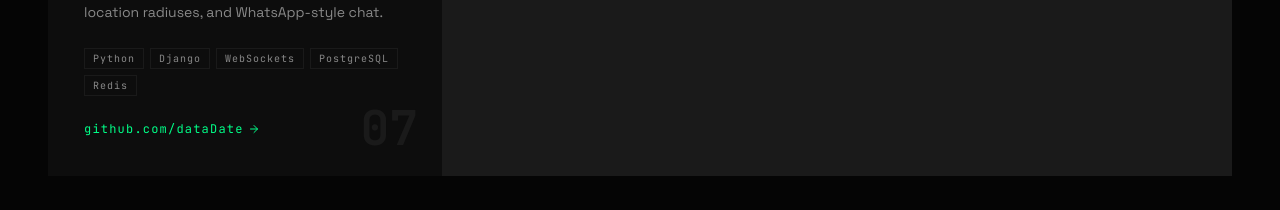
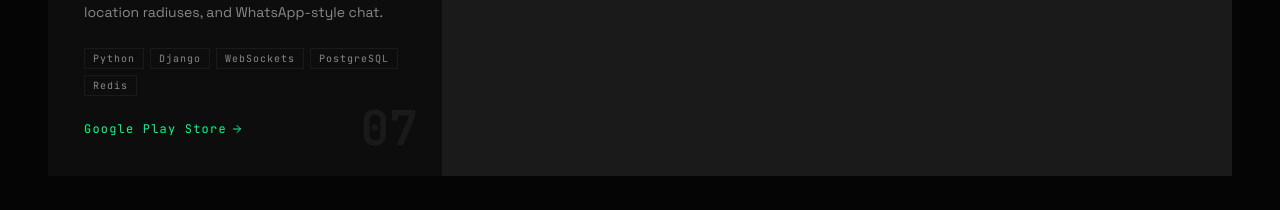
Before and after one commit to metina-platforms/martin-tembo, a Next.js app: page / in a window 1280 px wide. Shown: the part 3560-3770 px from the top of the page. Built offline with nearby package versions, Linux system fonts and the light colour scheme.

Commit message:
Update linkText for HeartLink project

```diff
--- a/components/TerminalLanding.tsx
+++ b/components/TerminalLanding.tsx
@@ -285,7 +285,7 @@ export default function TerminalLanding() {
   desc: 'A comprehensive dating application backend built with Django REST Framework, featuring a real-time WebSocket matching engine, GPS location radiuses, and WhatsApp-style chat.',
   tags: ['Python', 'Django', 'WebSockets', 'PostgreSQL', 'Redis'],
   link: 'https://play.google.com/store/apps/details?id=com.datadate.datingapp',
-  linkText: 'github.com/dataDate',
+  linkText: 'Google Play Store',
   num: '07'
 }
 
```
